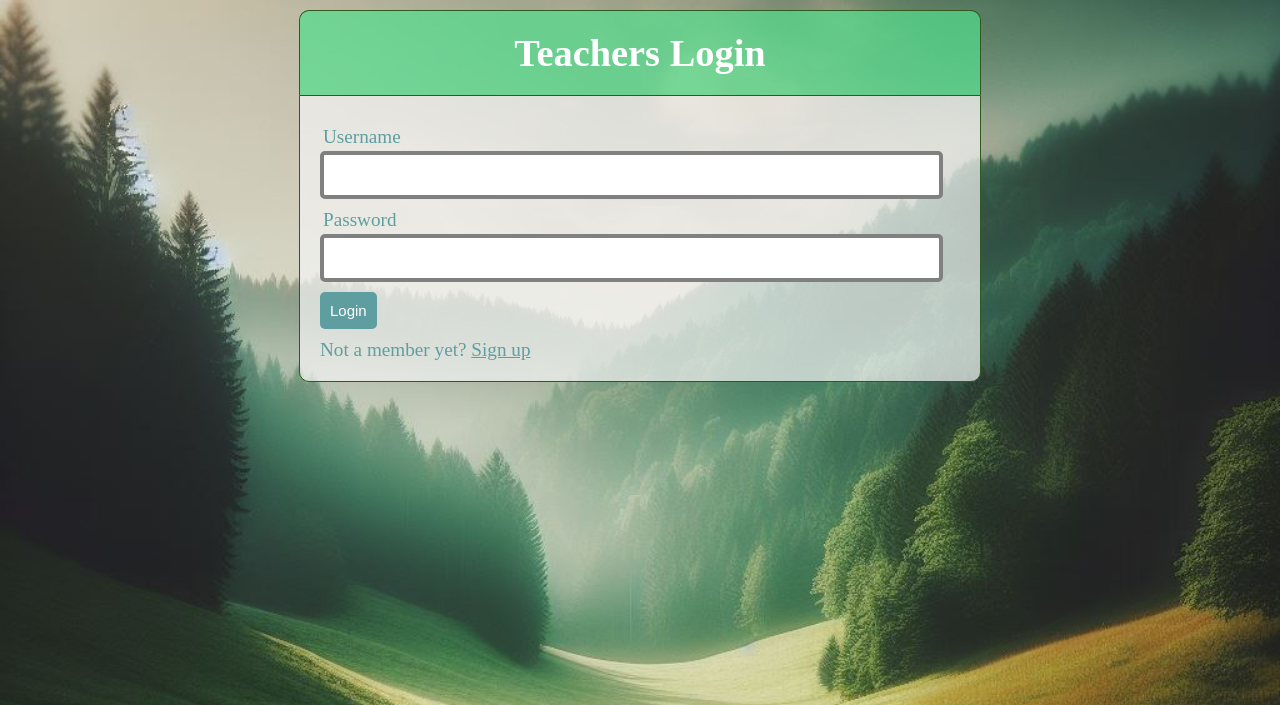
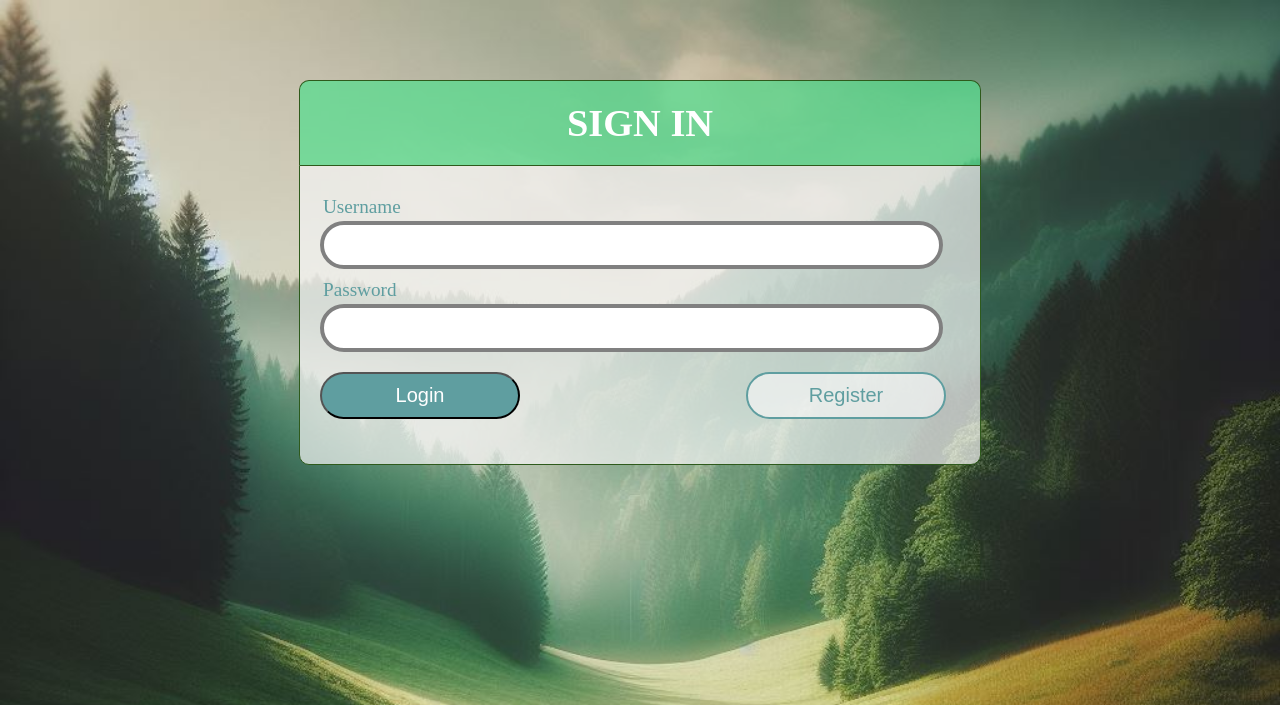
Before and after one commit to rakehoe/imdb, a PHP site: page /login.php in a window 1280 px wide. Shown: the top 705 px of the page. Run offline with PHP 8.4, Linux system fonts and the light colour scheme.

Commit message:
Updated the login/ register UI -rake

```diff
--- a/HtmlOrTestingStyle/home.html
+++ b/HtmlOrTestingStyle/home.html
@@ -25,10 +25,6 @@
         <h1>Welcome Home Mommy</h1>
     </header>
 
-    <main>
-        <p>This area is for content</p>
-    </main>
-
     <footer>
         This is the footer... All Rights Reserved
     </footer>
--- a/login.php
+++ b/login.php
@@ -13,7 +13,7 @@
 
 <body>
   <div class="header">
-  	<h1 style="color: white;">Teachers Login</h1>
+  	<h1 style="color: white;">SIGN IN</h1>
   </div>
 
 
@@ -27,12 +27,12 @@
 			<label>Password</label>
 			<input class = "input-fields" type="password" name="Password">
 		</div>
-		<div class="input-group">
-			<button type="submit" class="btn" name="login_user">Login</button>
+		<div class="input-group"  style="float: left; display: block;">
+			<button type="submit" name="login_user" class="btn">Login</button>
 		</div>
-		<p>
-			Not a member yet? <a href="register.php">Sign up</a>
-		</p>
+		<div class="input-group" style="float: right;">
+			<a href="register.php"><button type="button" class="btn" id="register" >Register</button></a>
+		</div>
 	</form>
 </body>
 
--- a/register.php
+++ b/register.php
@@ -32,11 +32,11 @@
       <label>Confirm password</label>
       <input type="password" name="password_2">
     </div>
-    <div class="input-group">
+    <div class="input-group" style=" display: block;">
       <button type="submit" class="btn" name="reg_user">Register</button>
     </div>
     <p>
-      Already a member? <a href="login.php">Sign in</a>
+      Already a member? <a href="login.php" id="links">Sign in</a>
     </p>
   </form>
 </body>
--- a/style.css
+++ b/style.css
@@ -2,13 +2,21 @@
   margin: 0px;
   padding: 0px;
   color: #5F9EA0;
+}
+#links{
+  color:aquamarine;
+}
+#links:hover{
+  color:black;
 }
 
 body {
   height: 100%;
   width: auto;
   font-size: 120%;
-  font-family: century gothic;
+  font-family: axiforma;
+  flex-direction: row;
+  font-weight: 500;
   background: #F8F8FF;
   background-image: url('img/bg.jpeg');
   background-repeat: no-repeat;
@@ -16,8 +24,9 @@ body {
 }
 
 .header {
+  position: relative;
   width: 50%;
-  margin: 10px auto 0px;
+  margin: 10vh auto 0px;
   background: rgba(82, 222, 142, 0.7);
   text-align: center;
   border: 1px solid rgb(46, 90, 28);
@@ -27,19 +36,20 @@ body {
   color: white;
 }
 
-.HomeHeader{
- display:inline;
+.HomeHeader {
+  display: inline;
 }
 
-.tabs:hover{
+.tabs:hover {
   color: aliceblue;
 }
-.tabs{
+
+.tabs {
   font-size: 30px;
-  color:rgb(116, 76, 2);
+  color: rgb(116, 76, 2);
 }
 
-li{
+li {
   display: inline;
   /* padding: 0px 10px 0px 5px; */
   padding-left: 10px;
@@ -47,23 +57,26 @@ li{
   padding-bottom: 0px;
   padding-right: 10px;
 }
-ul{
-    background-color:rgb(82, 222, 142);
+
+ul {
+  background-color: rgb(82, 222, 142);
   font-size: 50px;
 }
 
 form,
 .content {
+  position: relative;
   width: 50%;
   margin: 0px auto;
   padding: 20px;
+  padding-bottom: 8%;
   border: 1px solid rgb(46, 90, 28);
   background: rgba(245, 245, 245, 0.7);
   border-radius: 0px 0px 10px 10px;
 }
 
 /*
-code for blue effect
+code for blur effect
 .form{
   filter: blur(8px);
   -webkit-filter: blur(8px);
@@ -83,19 +96,44 @@ code for blue effect
   height: 30px;
   width: 93%;
   padding: 5px 10px;
-  font-size: 15px;
-  border-radius: 5px;
+  font-size: 20px;
+  border-radius: 50px;
   border: 4px solid gray;
   color: black;
 }
 
 .btn {
-  padding: 10px;
-  font-size: 15px;
+  padding-top: 10px;
+  padding-bottom: 10px;
+  width: 200px;
+  display: inline-block;
+  position: relative;
+  font-size: 20px;
+  text-align: center;
   color: white;
   background: #5F9EA0;
-  border: none;
-  border-radius: 5px;
+  border-radius: 50px;
+}
+.btn:hover{
+  background: rgba(245, 245, 245, 0.7);
+  border-radius: 50px;
+  border: 2px solid #5F9EA0;
+  color: #5F9EA0;
+
+}
+
+#register {
+  margin-right: 7%;
+  float: right;
+  background: rgba(245, 245, 245, 0.7);
+  border-radius: 50px;
+  border: 2px solid #5F9EA0;
+  color: #5F9EA0;
+}
+#register:hover{
+  color: white;
+  background: #5F9EA0;
+
 }
 
 .error {
@@ -118,9 +156,17 @@ code for blue effect
 
 /* Applying flexible webpage */
 @media(max-width: 800px) {
+  .btn{
+    width: 160px;
+  }
+
+  form{
+    padding-bottom: 15%;
+  }
+
   form,
   .content,
-  .header{
+  .header {
     width: 70%;
   }
 }
```
Also changed, not shown: HtmlOrTestingStyle/login.html (+12 -11 lines). Lines whose indentation alone changed are shown as unchanged.
